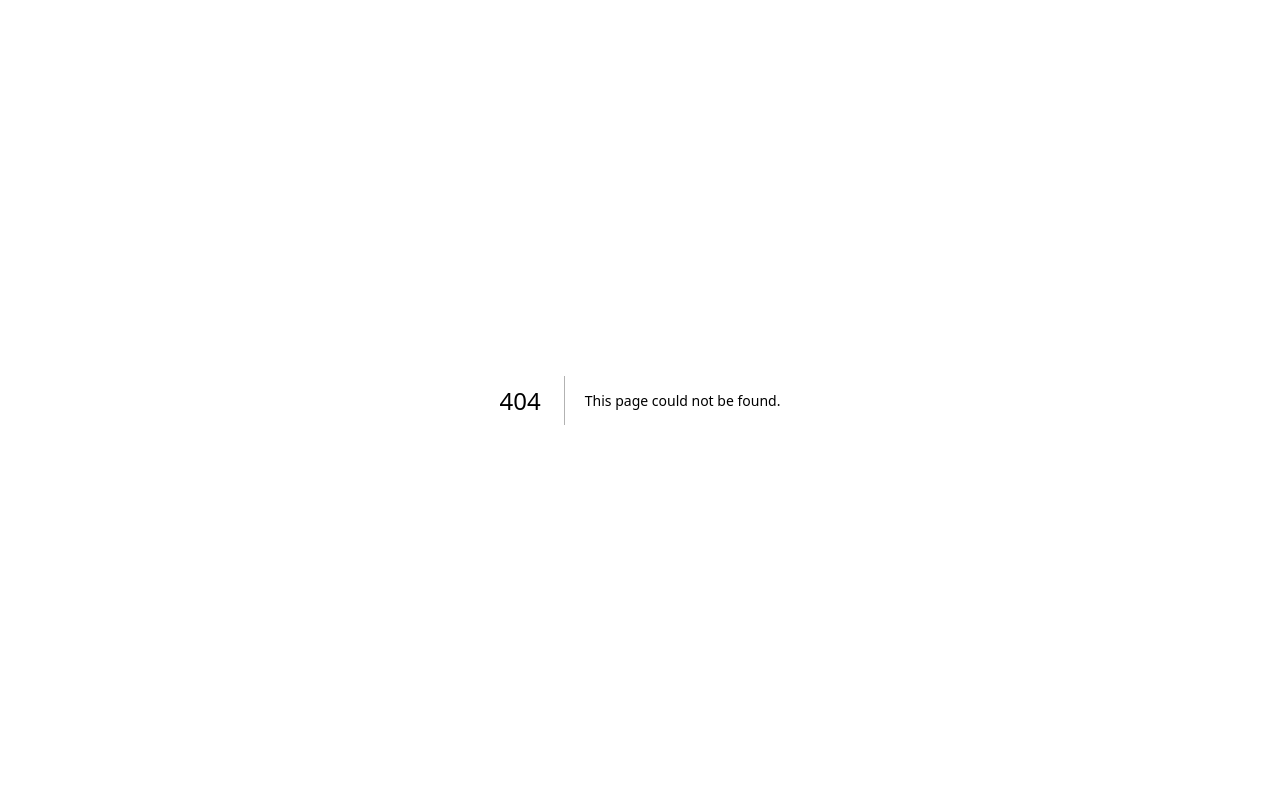
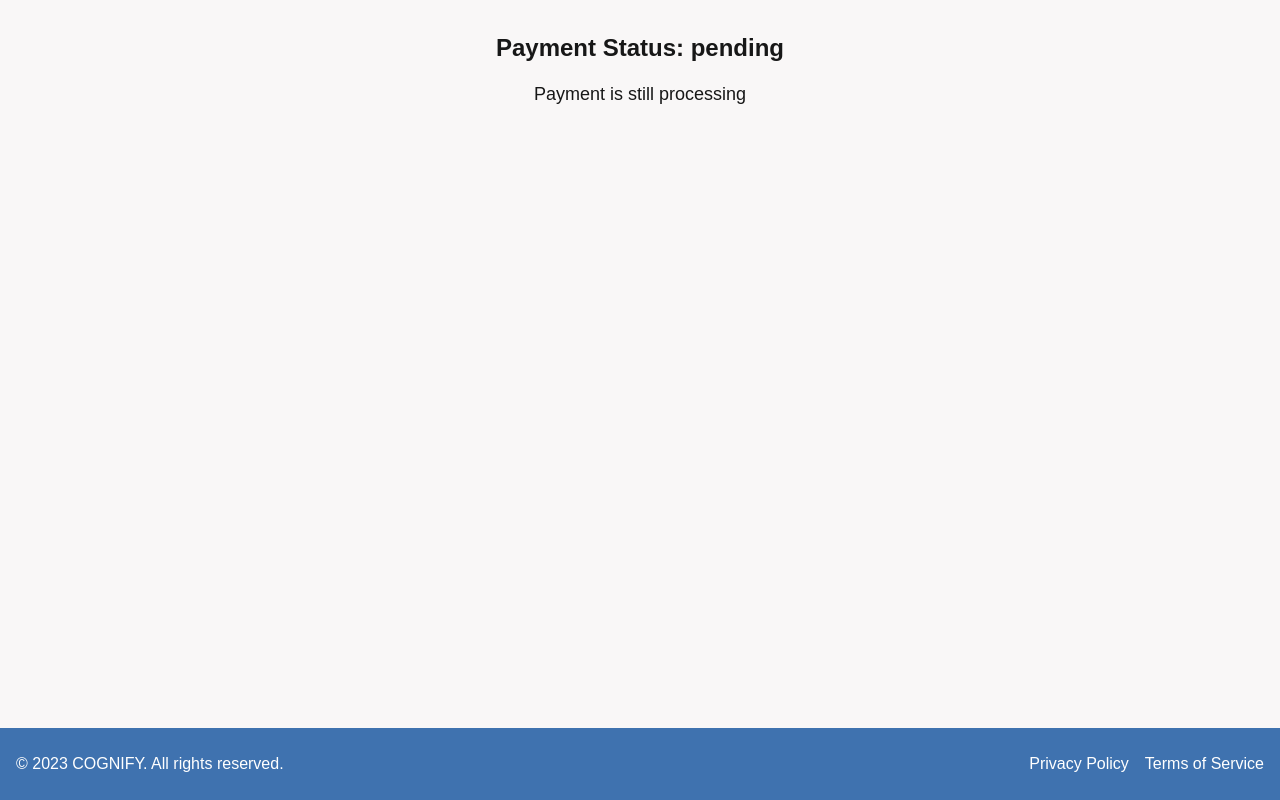
Before and after one commit to mindSarthi0/Frontend, a Next.js app: page /paymentStatus in a window 1280 px wide. Before the commit this address had no page. Built offline with nearby package versions, Linux system fonts and the light colour scheme.

Commit message:
feat: added payment status screen

```diff
--- a/src/app/components/Popup.tsx
+++ b/src/app/components/Popup.tsx
@@ -4,7 +4,8 @@ interface PopupProps {
   isOpen: boolean;
   onClose: () => void;
   children: React.ReactNode;
-  wrapperClass?: string;
+  popupContainerClass?: string;
+  wrapperContainerClass?: string;
   ctaName?: string;
 }
 
@@ -12,13 +13,16 @@ const Popup: React.FC<PopupProps> = ({
   isOpen,
   onClose,
   children,
-  wrapperClass = "",
+  popupContainerClass = "",
+  wrapperContainerClass = "",
   ctaName,
 }) => {
   if (!isOpen) return null;
 
   return (
-    <div className="fixed inset-0 z-50 flex items-center justify-center">
+    <div
+      className={`fixed inset-0 z-50 flex items-center justify-center ${wrapperContainerClass}`}
+    >
       {/* Background overlay */}
       <div
         className="absolute inset-0 bg-black bg-opacity-50"
@@ -27,8 +31,7 @@ const Popup: React.FC<PopupProps> = ({
 
       {/* Popup container */}
       <div
-        className={`relative bg-white p-6 rounded-lg shadow-lg max-w-lg w-full mx-6 ${wrapperClass}`}
-        style={{ maxWidth: "600px" }}
+        className={`relative bg-white p-6 rounded-lg shadow-lg max-w-lg w-full mx-6 ${popupContainerClass}`}
       >
         {/* Content */}
         <div className="popup-content">{children}</div>
--- /dev/null
+++ b/src/app/components/Web.tsx
@@ -0,0 +1,44 @@
+import React, { useRef, useState, useEffect } from "react";
+
+interface WebProps {
+  url: string;
+  onChangeUrl: (currentUrl: string) => void;
+}
+
+export const Web: React.FC<WebProps> = ({ url, onChangeUrl }) => {
+  const iframeRef = useRef(null);
+  const [iframeUrl, setIframeUrl] = useState("");
+
+  useEffect(() => {
+    const checkIframeUrl = () => {
+      if (iframeRef.current) {
+        try {
+          const currentUrl = iframeRef.current.contentWindow.location.href;
+          if (currentUrl !== url) {
+            setIframeUrl(currentUrl);
+            onChangeUrl(currentUrl);
+            console.log("Iframe URL changed to:", iframeRef.current);
+          }
+        } catch (error) {
+          // If we can't access the iframe URL due to cross-origin issues, ignore the error
+        }
+      }
+    };
+
+    const intervalId = setInterval(checkIframeUrl, 1000); // Check every second
+
+    return () => {
+      clearInterval(intervalId);
+    };
+  }, [url]);
+
+  return (
+    <div>
+      <iframe
+        ref={iframeRef}
+        src={url}
+        style={{ width: "100%", height: "500px", border: "1px solid #ccc" }}
+      />
+    </div>
+  );
+};
--- a/src/app/data.tsx
+++ b/src/app/data.tsx
@@ -1,3 +1,3 @@
-export const BACKEND_API =
-  "https://cognify-api-gateway-976411241646.asia-south1.run.app";
-// export const BACKEND_API = "http://localhost:8080";
+// export const BACKEND_API =
+//   "https://cognify-api-gateway-976411241646.asia-south1.run.app";
+export const BACKEND_API = "http://localhost:8080";
--- a/src/app/page.tsx
+++ b/src/app/page.tsx
@@ -30,6 +30,14 @@ export default function Home() {
     body: "",
   });
 
+  const [paymentPopup, setPaymentPopup] = useState({
+    isOpen: false,
+    initialPaymentLink: "",
+  });
+
+  const [contactForm, setContactForm] = useState<ContactProps>({
+    isOpen: false,
+  });
   const [popupUserForm, setPopupUserForm] = useState({
     isOpen: false,
   });
@@ -143,7 +151,7 @@ export default function Home() {
       <Popup
         isOpen={popupUserForm.isOpen}
         onClose={() => setPopupUserForm({ ...popupUserForm, isOpen: false })}
-        wrapperClass="p-[16px]"
+        popupContainerClass="p-[16px] sm:max-w-[600px] max-w-[480px]"
       >
         <ContactProps
           answers={Object.values(answers)}
@@ -156,7 +164,9 @@ export default function Home() {
               body: "Your report is sent for analysis and soon be delivered to your email.",
             });
 
+            // Open this of Iframe
             window.open(paymentLink, "_blank");
+            // setPaymentPopup({ isOpen: true, initialPaymentLink: paymentLink });
           }}
           onFailed={() => alert("Failed to submit: Check logs")}
           backendApi={BACKEND_API}
@@ -165,11 +175,33 @@ export default function Home() {
       <Popup
         isOpen={popupData.isOpen}
         onClose={() => setPopupDate({ ...popupData, isOpen: false })}
-        wrapperClass="p-[16px]"
+        popupContainerClass="p-[16px] sm:max-w-[600px] max-w-[480px]"
       >
         <h1>{popupData.title}</h1>
         <p>{popupData.body}</p>
       </Popup>
+
+      {/* <Popup
+        isOpen={paymentPopup.isOpen}
+        onClose={() => setPaymentPopup({ ...paymentPopup, isOpen: false })}
+        popupContainerClass="p-[0px] max-w-[100vw] h-[100vh]"
+      >
+        <iframe
+          src={paymentPopup.initialPaymentLink}
+          width="100%"
+          height="100%"
+          style={{
+            height: "100vh",
+            width: "100vw",
+          }}
+        />
+        <Web
+          url={paymentPopup.initialPaymentLink}
+          onChangeUrl={(changeUrl) => {
+            console.log(" URL change:", changeUrl);
+          }}
+        />
+      </Popup> */}
       <main className="flex flex-col justify-center">
         <Section withMaxWidth>
           {questions.map((item: Question, index: number) => (
--- /dev/null
+++ b/src/app/paymentStatus/page.tsx
@@ -0,0 +1,48 @@
+"use client";
+
+import Link from "next/link";
+import { useSearchParams } from "next/navigation";
+
+export default function PaymentStatusPage() {
+  const searchParams = useSearchParams();
+
+  const status = searchParams.get("status") || "pending";
+
+  const message = searchParams.get("message") || "Payment is still processing";
+
+  return (
+    <div className="min-h-screen bg-[#F9F7F7] flex flex-col justify-between">
+      <main className="container mx-auto px-4 py-8 text-center">
+        <h5 className="text-2xl font-semibold mb-4">
+          Payment Status: {status}
+        </h5>
+        <p className="text-lg mb-6">{message}</p>
+      </main>
+
+      <footer className="bg-[#3F72AF] text-white py-6">
+        <div className="container mx-auto px-4">
+          <div className="flex flex-col md:flex-row justify-between items-center">
+            <p>&copy; 2023 COGNIFY. All rights reserved.</p>
+            <nav className="mt-4 md:mt-0">
+              <ul className="flex flex-col md:flex-row space-y-2 md:space-y-0 md:space-x-4">
+                <li>
+                  <Link
+                    href="/legal?section=privacy"
+                    className="hover:underline"
+                  >
+                    Privacy Policy
+                  </Link>
+                </li>
+                <li>
+                  <Link href="/legal?section=terms" className="hover:underline">
+                    Terms of Service
+                  </Link>
+                </li>
+              </ul>
+            </nav>
+          </div>
+        </div>
+      </footer>
+    </div>
+  );
+}
```
Also changed, not shown: src/company/page.tsx (+74 -27 lines), src/app/components/IFrame.tsx (added).
